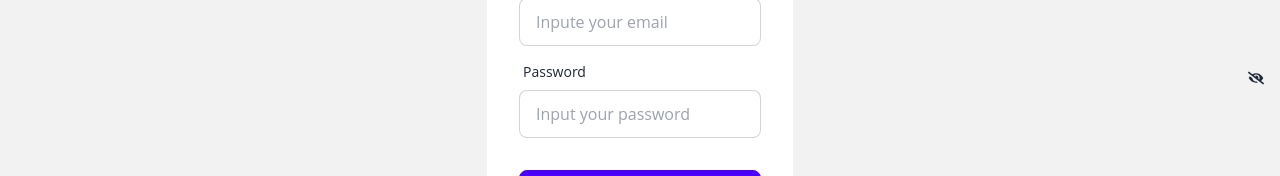
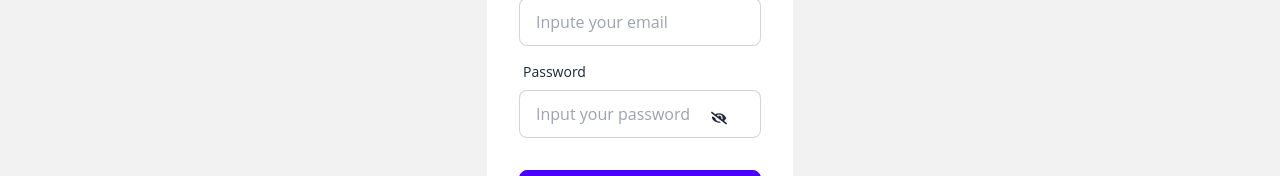
Before and after one commit to FARUK2059/BestDeal, a React (Vite) app: page /registation in a window 1280 px wide. Shown: the part 350-526 px from the top of the page. Built offline with nearby package versions, Linux system fonts and the light colour scheme; no server answers.

Commit message:
update Registation page

```diff
--- a/src/Components/Autentication/Registation.jsx
+++ b/src/Components/Autentication/Registation.jsx
@@ -93,7 +93,7 @@ const Registation = () => {
                                         <span className="label-text">Password</span>
                                     </label>
                                     <input type={showPassword ? "text" : "password"} name="password" placeholder="Input your password" className="input input-bordered text-white" required />
-                                    <span className="absolute mt-4 lg:right-4 right-4 md:right-4" onClick={() => setShowPassword(!showPassword)} >{showPassword ? <FaEye></FaEye> : <FaEyeSlash></FaEyeSlash>}</span>
+                                    <span className="absolute mt-14 ml-48" onClick={() => setShowPassword(!showPassword)} >{showPassword ? <FaEye></FaEye> : <FaEyeSlash></FaEyeSlash>}</span>
                                     <div className="label ">
                                         <span className="label-text-alt text-red-400">{errorpassword}</span>
                                     </div>
```
